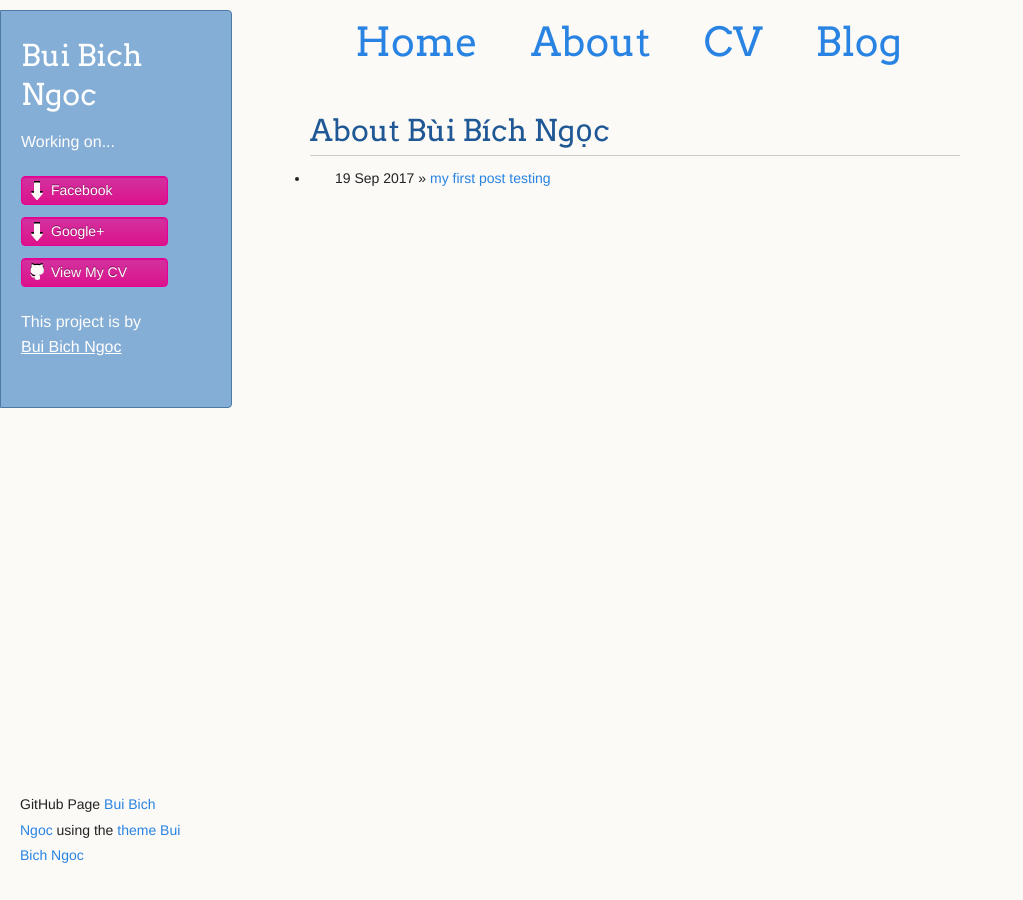
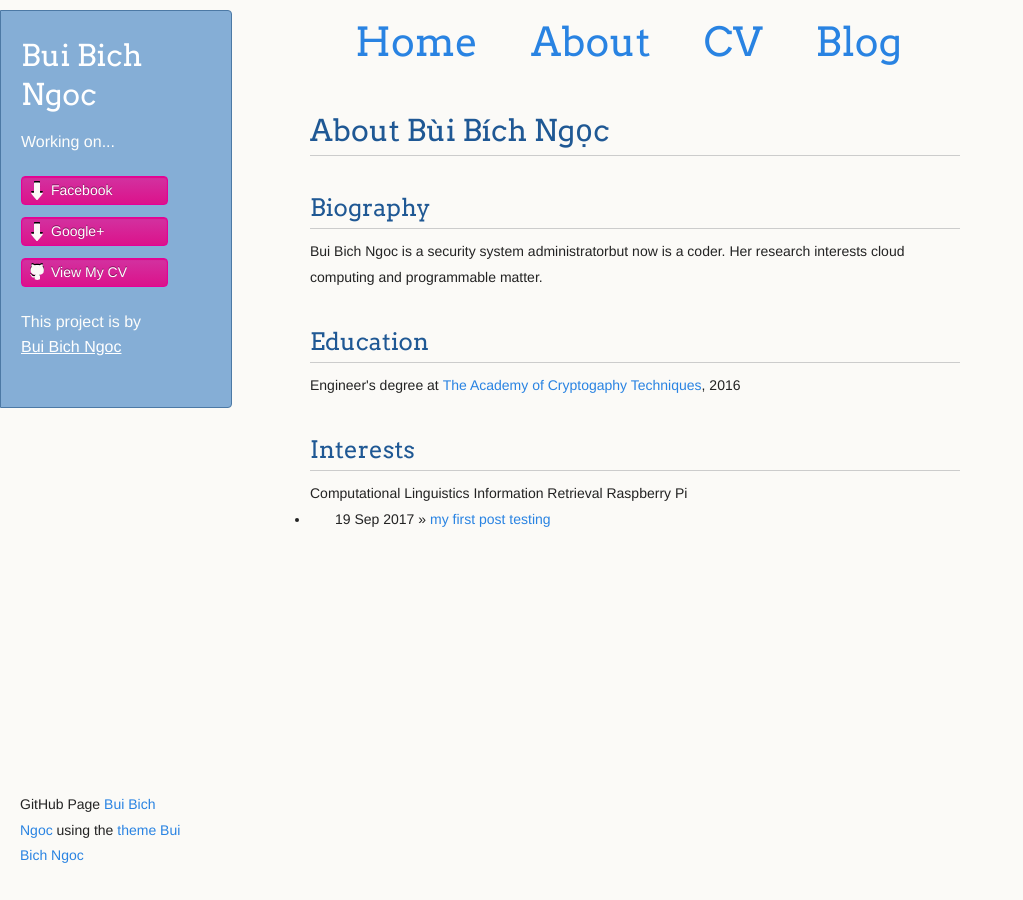
Before and after one commit to buibichngoc/buibichngoc.github.io, a Jekyll site: the page built from about/index.html, in a window 1280 px wide. Shown: the whole page, without its empty margins (0-1023 px from the left). Built offline with Jekyll 4.4.1, drawn with Linux system fonts in a browser that asks for light colours.

Commit message:
Update index.html

```diff
--- a/about/index.html
+++ b/about/index.html
@@ -3,8 +3,16 @@ layout: default
 title: About Bùi Bích Ngọc
 ---
 	<h1>{{ page.title }}</h1>
+		<h2>Biography</h2>
+				Bui Bich Ngoc is a security system administratorbut now is a coder. Her research interests cloud computing and programmable matter.
+		<h2>Education</h2>
+				Engineer's degree at <a href="http://actvn.edu.vn/">The Academy of Cryptogaphy Techniques</a>, 2016
+		<h2>Interests</h2>
+				Computational Linguistics
+				Information Retrieval
+				Raspberry Pi
+
 	<ul class="posts">
-
 	  {% for post in site.posts %}
 	    <li><span>{{ post.date | date_to_string }}</span> » <a href="{{ post.url }}" title="{{ post.title }}">{{ post.title }}</a></li>
 	  {% endfor %}
```
